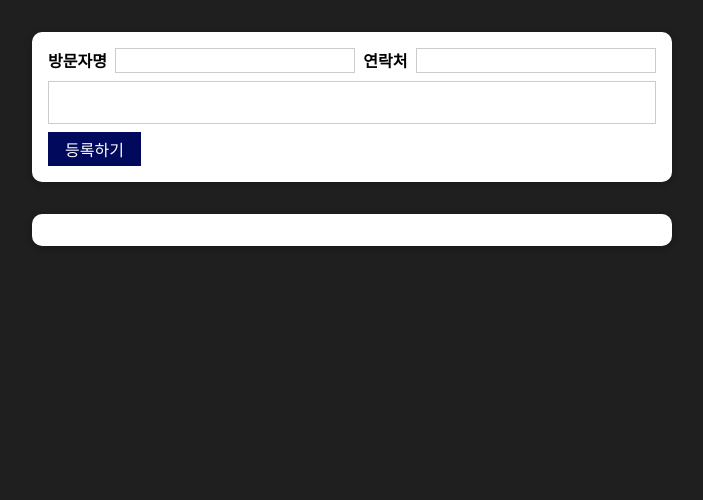
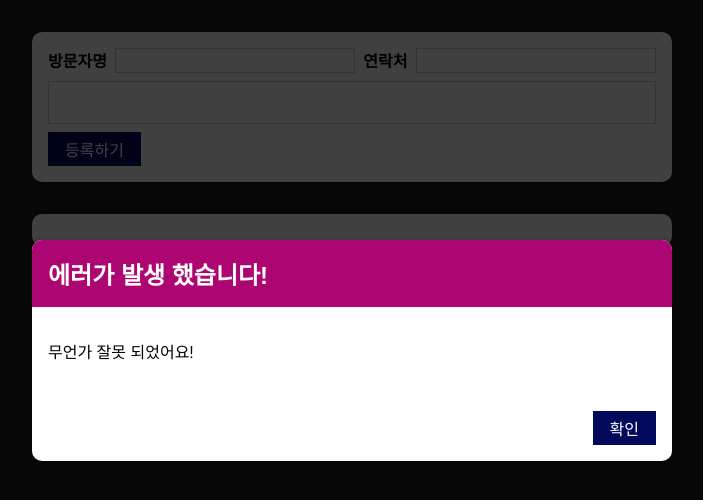
Before and after one commit to JuhwanLeeKR/udemy-react-guest-book, a React (Create React App) app: page / in a window 1280 px wide. Shown: the top 500 px of the page, without its empty margins (288-991 px from the left). Built offline with nearby package versions, Linux system fonts and the light colour scheme.

Commit message:
Add code: error modal component and edit variable name

```diff
--- a/src/App.js
+++ b/src/App.js
@@ -6,14 +6,14 @@
 function App() {
   const [usersList, setUsersList] = useState([]);
 
-  const addUserHandler = (uName, uContact, uContent) => {
+  const addUserHandler = (uName, uContact, uContentBody) => {
     setUsersList((prevUsersList) => {
       return [
         ...prevUsersList,
         {
           name: uName,
           contact: uContact,
-          content: uContent,
+          contentBody: uContentBody,
           id: Math.random().toString(),
         },
       ];
--- /dev/null
+++ b/src/components/UI/ErrorModal.js
@@ -0,0 +1,27 @@
+import React from 'react';
+
+import Card from './Card';
+import Button from './Button';
+
+import classes from './ErrorModal.module.css';
+
+const ErrorModal = (props) => {
+  return (
+    <div>
+      <div className={classes.backdrop} />
+      <Card className={classes.modal}>
+        <header className={classes.header}>
+          <h2>{props.title}</h2>
+        </header>
+        <div className={classes.content}>
+          <p>{props.message}</p>
+        </div>
+        <footer className={classes.actions}>
+          <Button>확인</Button>
+        </footer>
+      </Card>
+    </div>
+  );
+};
+
+export default ErrorModal;
--- /dev/null
+++ b/src/components/UI/ErrorModal.module.css
@@ -0,0 +1,45 @@
+.backdrop {
+  position: fixed;
+  top: 0;
+  left: 0;
+  width: 100%;
+  height: 100vh;
+  z-index: 10;
+  background: rgba(0, 0, 0, 0.75);
+}
+
+.modal {
+  position: fixed;
+  top: 30vh;
+  left: 10%;
+  width: 80%;
+  z-index: 100;
+  overflow: hidden;
+}
+
+.header {
+  background: #ad0673;
+  padding: 1rem;
+}
+
+.header h2 {
+  margin: 0;
+  color: white;
+}
+
+.content {
+  padding: 1rem;
+}
+
+.actions {
+  padding: 1rem;
+  display: flex;
+  justify-content: flex-end;
+}
+
+@media (min-width: 768px) {
+  .modal {
+    left: calc(50% - 20rem);
+    width: 40rem;
+  }
+}
--- a/src/components/Users/AddUser.js
+++ b/src/components/Users/AddUser.js
@@ -2,30 +2,31 @@
 
 import Card from '../UI/Card';
 import Button from '../UI/Button';
+import ErrorModal from '../UI/ErrorModal';
 
 import classes from './AddUser.module.css';
 
 const AddUser = (props) => {
   const [enteredUsername, setEnteredUsername] = useState('');
   const [enteredContact, setEnteredContact] = useState('');
-  const [enteredContent, setEnteredContent] = useState('');
+  const [enteredContentBody, setEnteredContentBody] = useState('');
 
   const addUserHandler = (event) => {
     event.preventDefault();
     if (
       enteredUsername.trim().length === 0 ||
       enteredContact.trim().length === 0 ||
-      enteredContent.trim().length === 0
+      enteredContentBody.trim().length === 0
     ) {
       return;
     }
     if (+enteredContact < 0) {
       return;
     }
-    props.onAddUser(enteredUsername, enteredContact, enteredContent);
+    props.onAddUser(enteredUsername, enteredContact, enteredContentBody);
     setEnteredUsername('');
     setEnteredContact('');
-    setEnteredContent('');
+    setEnteredContentBody('');
   };
 
   const usernameChangeHandler = (event) => {
@@ -36,11 +37,16 @@
     setEnteredContact(event.target.value);
   };
 
-  const contentChangeHandler = (event) => {
-    setEnteredContent(event.target.value);
+  const contentBodyChangeHandler = (event) => {
+    setEnteredContentBody(event.target.value);
   };
 
   return (
+    <div>
+      <ErrorModal
+        title="에러가 발생 했습니다!"
+        message="무언가 잘못 되었어요!"
+      />
       <Card className={classes.input}>
         <form onSubmit={addUserHandler}>
           <div className={classes.inputFlex}>
@@ -59,19 +65,20 @@
               onChange={contactChangeHandler}
             />
           </div>
-        <label htmlFor="content" className={classes.blind}>
+          <label htmlFor="contentBody" className={classes.blind}>
             내용
           </label>
           <textarea
-          id="content"
+            id="contentBody"
             rows=""
             cols=""
-          value={enteredContent}
-          onChange={contentChangeHandler}
+            value={enteredContentBody}
+            onChange={contentBodyChangeHandler}
           />
           <Button type="submit">등록하기</Button>
         </form>
       </Card>
+    </div>
   );
 };
 
--- a/src/components/Users/UsersList.js
+++ b/src/components/Users/UsersList.js
@@ -13,7 +13,7 @@
             <li>
               {user.name} (contact: {user.contact})
             </li>
-            <li>{user.content}</li>
+            <li>{user.contentBody}</li>
           </div>
         ))}
       </ul>
```
Lines whose indentation alone changed are shown as unchanged.
